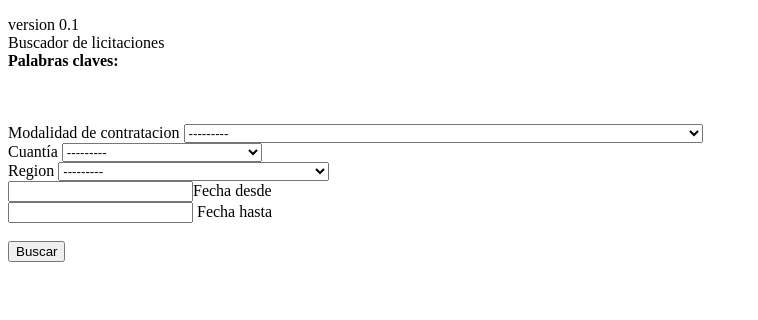
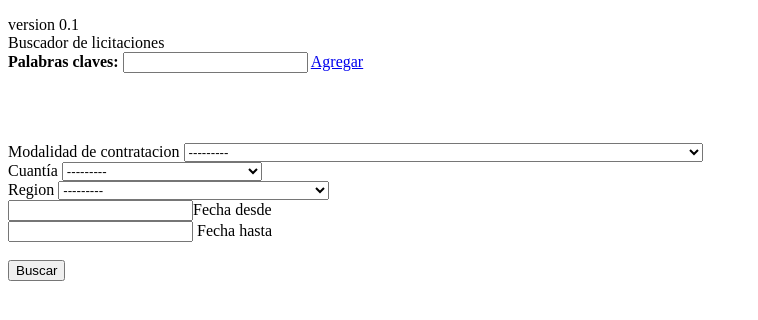
Before and after one commit to gengue/sharebid, a Django app: template search/templates/home.html in a window 1280 px wide. Shown: the part 34-354 px from the top of the page, without its empty margins (0-758 px from the left). Run offline with Django 3.2, Linux system fonts and the light colour scheme; the template is opened without the code that fills it: values that come from a table or form of the project are taken from there, others are empty; data comes from the database, SQL or seed files in the repository; both versions use the stored data as it was after the commit; some libraries are stand-ins or nearby versions.

Commit message:
palabras claves editables pero aun no filtran

```diff
--- a/search/templates/home.html
+++ b/search/templates/home.html
@@ -85,7 +85,12 @@
 
           <form action="." method="post" id="search-form"> {% csrf_token %}
               <div class="row">
-                <strong>Palabras claves:</strong> {% for w in words %} {{ w }}, {% endfor %}
+                <strong>Palabras claves:</strong>
+
+                  <input type="text" id="word">
+                  <a href="#" id="boton" onclick="add()">Agregar</a>
+                  <ul id="list"></ul>
+
               </div>
               <br>
               <br>
@@ -94,7 +99,7 @@
                   <div class="col s12 m6">
                     <div class="layout-column">
 
-                        <div id="id_nationality_container" class="select-field col s12 s">
+                        <div id="id_nationality_container" class="select-field col s12 ">
                                <label for="id_nationality" class="">Modalidad de contratacion</label>
                                <select name="tipoProceso" id="tipoProceso"><option value="">---------</option><option value="1">Licitación Pública</option><option value="11">Selección Abreviada de Menor Cuantía (Ley 1150 de 2007)</option><option value="9">Subasta</option><option value="13">Contratación Mínima Cuantía</option><option value="17">Selección Abreviada servicios de Salud</option><option value="10">Concurso de Méritos con Lista Corta</option><option value="14">Concurso de Méritos con Lista Multiusos</option><option value="15">Concurso de Méritos Abierto</option><option value="16">Lista Multiusos</option><option value="12">Contratación Directa (Ley 1150 de 2007)</option><option value="4">Régimen Especial</option><option value="2">Contratación Directa Menor Cuantía</option><option value="3">Otras Formas de Contratación Directa</option><option value="5">Invitación ofertas cooperativas o asociaciones de entidades territoriales</option><option value="18">Selección Abreviada del literal h del numeral 2 del artículo 2 de la Ley 1150 de 2007</option><option value="19">Asociación Público Privada</option><option value="20">Iniciativa Privada sin recursos públicos</option></select>
                         </div>
@@ -168,11 +173,53 @@
 </div>
   </main>
   <script>
-    $("#search-form").submit(function(e){
-        $("#btn-search").attr('disabled','disabled');
-        $("#spinner").show();
-        $("#msg").show();
-    });
+      $("#search-form").submit(function(e){
+          $("#btn-search").attr('disabled','disabled');
+          $("#spinner").show();
+          $("#msg").show();
+      });
+
+      var word;
+      var words = [];
+      var aux = {{key_words| safe}};
+
+      for (var i = 0; i < aux.length; i++) {
+       words.push(aux[i].fields.name);
+       agregar();
+      };
+
+      function add() {
+
+          word =  $("#word").val();
+          words.push(word);
+          console.log(words);
+          agregar();
+      }
+      function eliminarPalabra(id){
+
+        words.splice(id, 1);
+        agregar();
+
+      }
+
+      function agregar() {
+
+          $("#list").html("");
+
+          for (var i = 0; i < words.length; i++) {
+            if(words[i] != "" & words[i] != " " ){
+
+              $("#list").append(
+                '<li class="collection-item"> <a class="waves-effect waves-light btn">'+words[i]+'<i class="mdi-action-highlight-remove right" onclick="javascript:eliminarPalabra('+i+');"></i></a></li>');
+
+              }
+            }
+
+
+      }
+
+
+
   </script>
   </body>
   </html>
--- a/search/templates/results.html
+++ b/search/templates/results.html
@@ -7,7 +7,11 @@
       <meta name="viewport" content="width=device-width">
       <title>Searchbid</title>
       <link rel="stylesheet" type="text/css" href="//cdn.datatables.net/1.10.7/css/jquery.dataTables.min.css">
+      <style type="text/css">
+
+      </style>
     </head>
+
     <body>
 
   <header>
@@ -37,7 +41,7 @@
       <h2 style="text-align: center">Resultados</h2>
       <div class="container-fluid">
         <div class="col s12">
-           <table class="table table-striped table-bordered table-condensed table-hover dtr-inline" id="dataTable" >
+           <table class="table table-striped table-bordered table-condensed hover dtr-inline" id="dataTable" >
             <thead>
               <tr>
                 <th>id</th>
```
Also changed, not shown: search/views.py (+16 -5 lines), searchbid/db.sqlite3.
